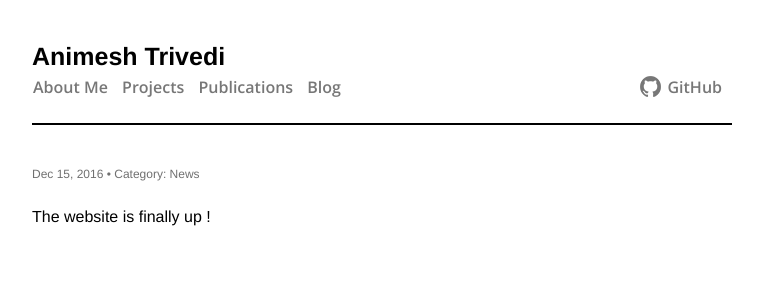
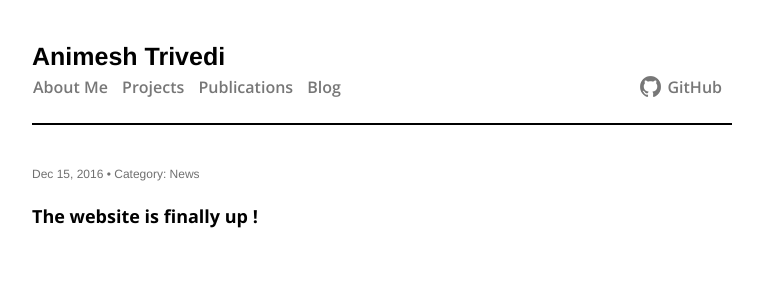
Before and after one commit to animeshtrivedi/animeshtrivedi.github.io, a Jekyll site: the page built from _posts/2016-12-15-website-is-up.md, in a window 1280 px wide. Shown: the top 300 px of the page, without its empty margins (258-1021 px from the left). Built offline with Jekyll 4.4.1, drawn with Linux system fonts in a browser that asks for light colours.

Commit message:
fixing missing headings

```diff
--- a/_posts/2016-12-15-website-is-up.md
+++ b/_posts/2016-12-15-website-is-up.md
@@ -4,5 +4,4 @@ title: "The website is up"
 category: news
 permalink: /website-is-up
 ---
-
-The website is finally up !
+## The website is finally up !
```
Also changed, not shown: _posts/2017-06-29-pwl-raft.md (+1 -0 lines).
